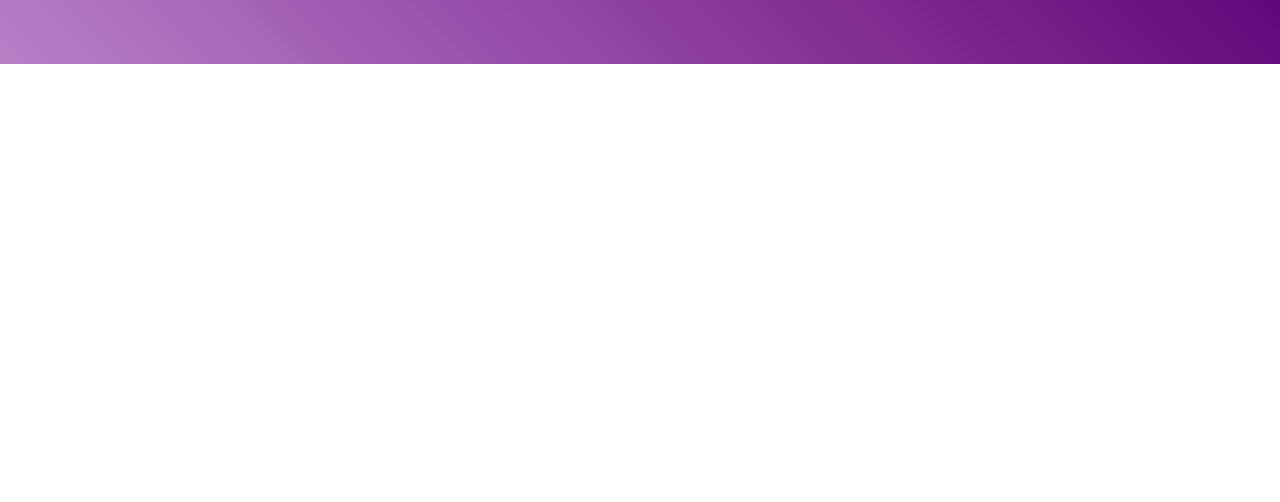
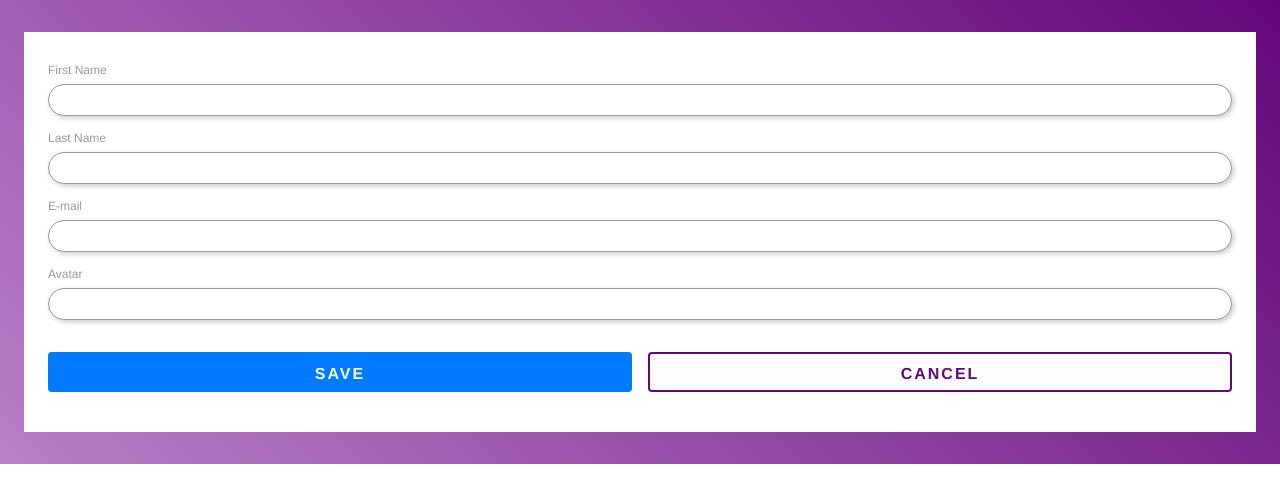
Before and after one commit to Oskinavara/internship-app, a Vue app: page /add in a window 1280 px wide. Shown: the top 502 px of the page. Built offline with nearby package versions, Linux system fonts and the light colour scheme.

Commit message:
Create /add page

```diff
--- a/src/components/atoms/BaseButton/BaseButton.vue
+++ b/src/components/atoms/BaseButton/BaseButton.vue
@@ -36,6 +36,11 @@
     text-transform: uppercase;
     letter-spacing: 2px;
 
+    &:focus {
+      outline: 0;
+      box-shadow: 2px 2px 10px rgba($dark-gray, 0.45);
+    }
+
     &--danger {
       border: 2px solid $button-danger;
       background: $button-danger;
--- a/src/components/atoms/BaseInput/BaseInput.scss
+++ b/src/components/atoms/BaseInput/BaseInput.scss
@@ -9,13 +9,14 @@
     font-size: 14px;
     color: $dark-gray;
     border: 1px solid $text-gray;
-    outline: none;
     border-radius: calc(#{$space-3} / 2);
     padding-left: $space-0;
     box-shadow: 2px 2px 5px rgba($dark-gray, 0.25);
 
     &:focus {
-      border: 2px solid $primary--darker;
+      border: 1px solid $primary--darker;
+      outline: 0;
+      box-shadow: 2px 2px 10px rgba($dark-gray, 0.45);
     }
   }
 
@@ -24,6 +25,6 @@
     text-align: left;
     padding: $space-0 0;
     font-size: 12px;
-    color: $dark-gray;
+    color: $text-gray;
   }
 }
--- a/src/components/organisms/EditForm/EditForm.vue
+++ b/src/components/organisms/EditForm/EditForm.vue
@@ -24,7 +24,11 @@
         Cancel
       </BaseButton>
     </div >
-    <BaseButton type="danger" @click.native="removeIntern">
+    <BaseButton
+      v-if="isEditView"
+      type="danger"
+      @click.native="removeIntern"
+    >
       Remove
     </BaseButton>
   </form>
@@ -42,6 +46,13 @@
           avatar: ''
         }
       }
+    },
+    props: {
+      isEditView: {
+        type: Boolean,
+        default: false,
+        required: false
+      },
     },
     components: {
       BaseInput: () => import(/* webpackChunkName: "BaseInput" */ '@/components/atoms/BaseInput/BaseInput.vue'),
--- a/src/router/index.js
+++ b/src/router/index.js
@@ -13,7 +13,10 @@
   {
     path: '/add',
     name: 'AddIntern',
-    component: () => import(/* webpackChunkName: "AddIntern" */ '../views/AddIntern/AddIntern.vue')
+    component: () => import(/* webpackChunkName: "EditIntern" */ '../views/EditIntern/EditIntern.vue'),
+    props: {
+      isEditView: false
+    }
   },
   {
     path: '/edit/:internId',
--- a/src/views/AddIntern/AddIntern.vue
+++ /dev/null
@@ -1,15 +0,0 @@
-<template>
-  <div>
-
-  </div>
-</template>
-
-<script>
-  export default {
-
-  }
-</script>
-
-<style lang="scss" scoped>
-
-</style>
--- a/src/views/EditIntern/EditIntern.vue
+++ b/src/views/EditIntern/EditIntern.vue
@@ -1,7 +1,7 @@
 <template>
   <div class="edit">
-    <InternPhoto :intern="selectedIntern"/>
-    <EditForm />
+    <InternPhoto :intern="selectedIntern" v-if="isEditView"/>
+    <EditForm :isEditView="isEditView"/>
   </div>
 </template>
 
@@ -10,6 +10,13 @@
 
   export default {
     name: 'EditIntern',
+    props: {
+      isEditView: {
+        type: Boolean,
+        default: true,
+        required: false
+      },
+    },
     computed: {
       ...mapState([
         'selectedIntern'
```
